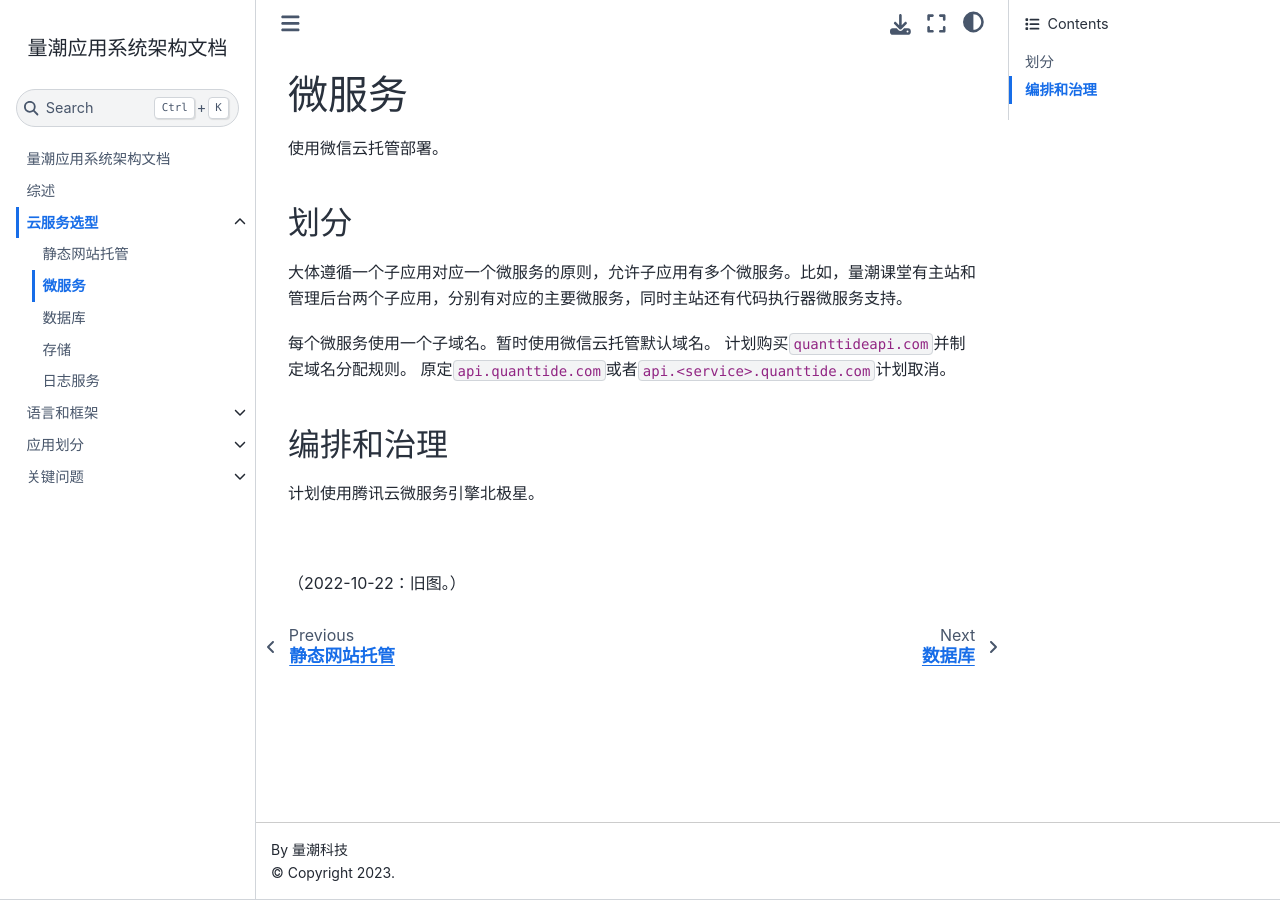
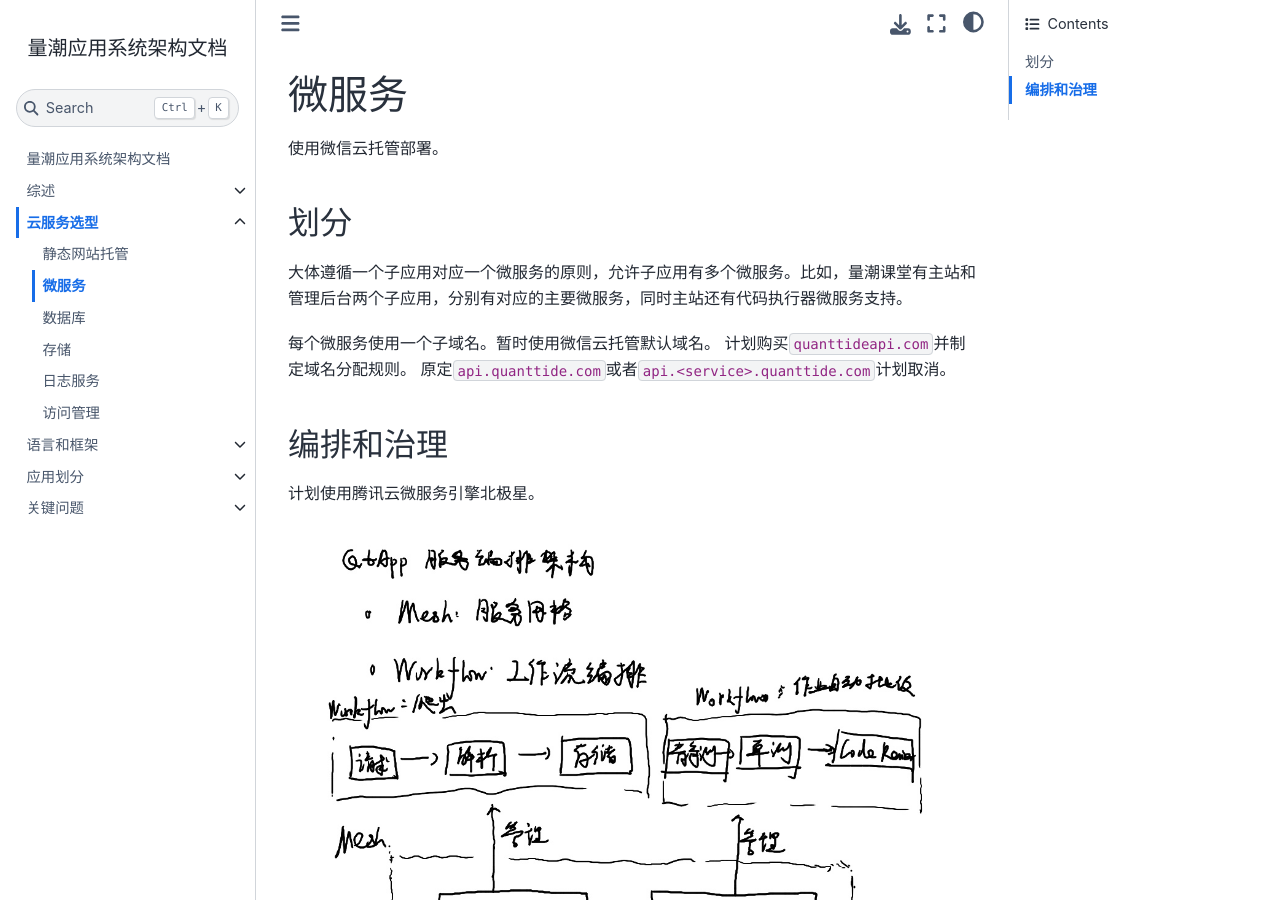
Before and after one commit to quanttide/qtapps-arch, a Jupyter Book: the page built from cloud_services/microservers.md, in a window 1280 px wide and 900 px high. Built offline with Jupyter Book 1.0.4 settings and Sphinx 7.4.7 and the Sphinx Book theme 1.1.4, drawn with Linux system fonts in a browser that asks for light colours.

Commit message:
fix: 配置异常

```diff
--- a/_toc.yml
+++ b/_toc.yml
@@ -2,6 +2,8 @@ format: jb-book
 root: README.md
 chapters:
   - file: general/README.md
+    sections:
+      - file: general/ubiquitous_language.md
   - file: cloud_services/README.md
     sections:
       - file: cloud_services/websites.md
@@ -9,6 +11,7 @@ chapters:
       - file: cloud_services/databases.md
       - file: cloud_services/storages.md
       - file: cloud_services/logging_services.md
+      - file: cloud_services/access_control.md
   - file: languages_and_frameworks/README.md
     sections:
       - file: languages_and_frameworks/django.md
--- a/cloud_services/microservers.md
+++ b/cloud_services/microservers.md
@@ -14,6 +14,6 @@
 
 计划使用腾讯云微服务引擎北极星。
 
-![](cloud_services/images/orchestration.jpeg)
+![](images/orchestration.jpeg)
 
 （2022-10-22：旧图。）
```
